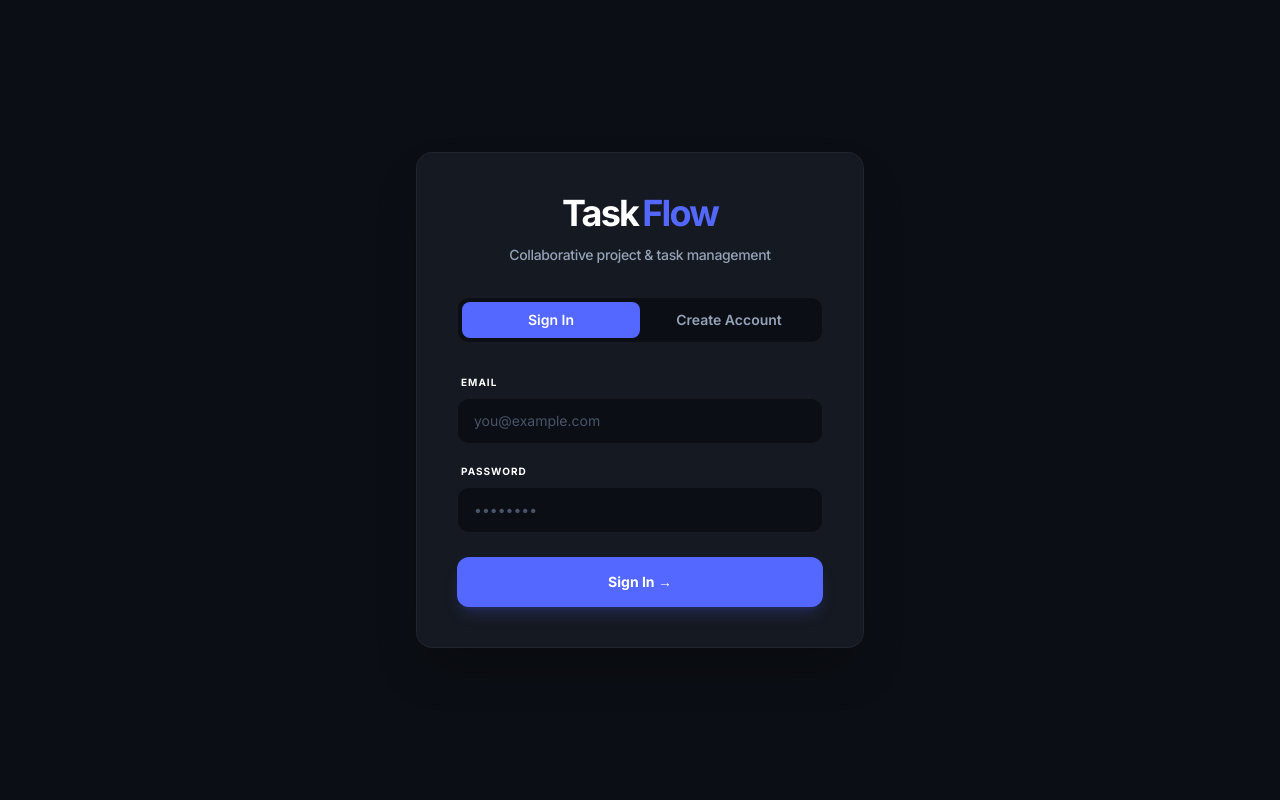
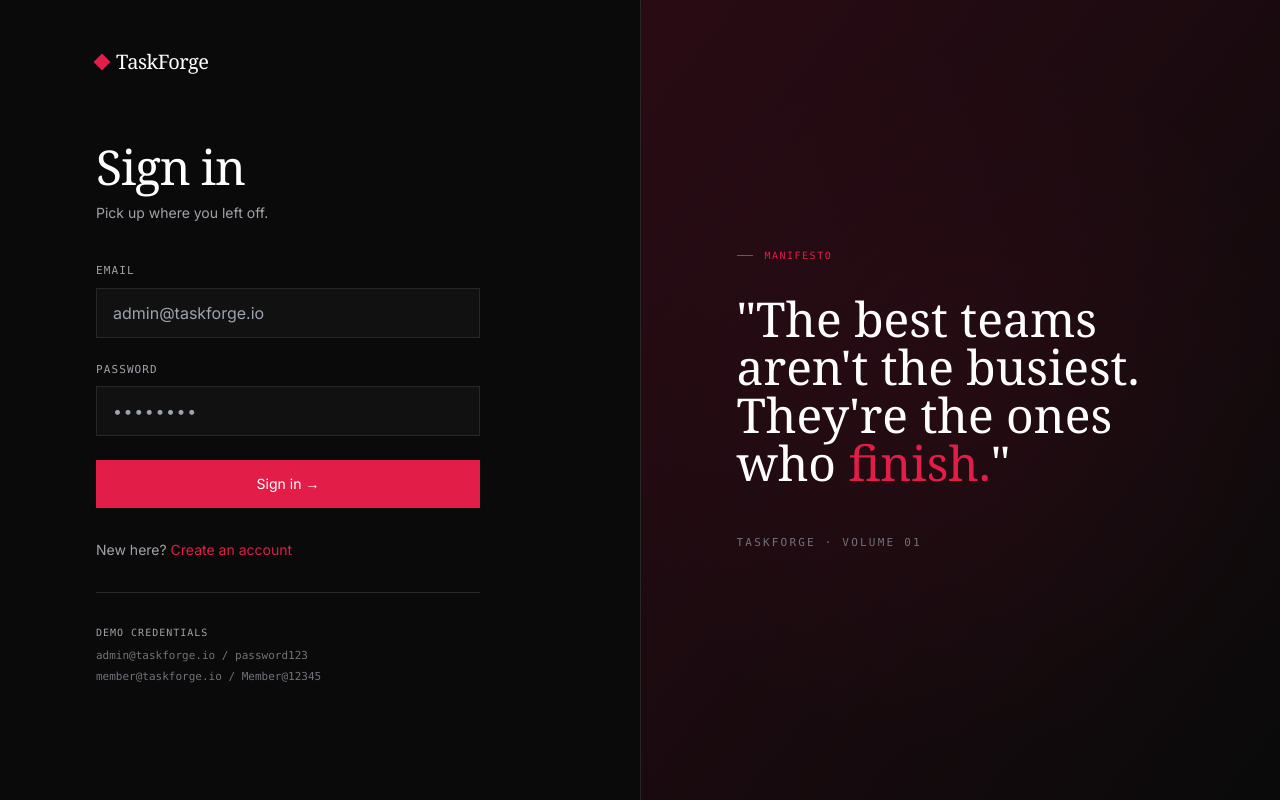
Before and after one commit to Aryan717317/Ethara.AI-Team-Task-Manager-web-app, a React (Vite) app in the folder frontend/: page /login in a window 1280 px wide. Built offline with nearby package versions, Linux system fonts and the light colour scheme; no server answers.

Commit message:
UI: Revamp login page to TaskForge split-screen design

```diff
--- a/frontend/src/pages/LoginPage.jsx
+++ b/frontend/src/pages/LoginPage.jsx
@@ -31,85 +31,112 @@ const LoginPage = () => {
   };
 
   return (
-    <div className="min-h-screen flex items-center justify-center bg-[#0B0E14] py-12 px-4 sm:px-6 lg:px-8 font-sans">
-      <div className="max-w-md w-full bg-[#151921] rounded-2xl shadow-2xl border border-white/5 p-10 space-y-8 backdrop-blur-xl">
-        <div className="text-center">
-          <h1 className="text-4xl font-black tracking-tighter text-white flex items-center justify-center gap-1">
-            Task<span className="text-[#5468FF]">Flow</span>
-          </h1>
-          <p className="mt-3 text-slate-400 text-sm font-medium tracking-tight">
-            Collaborative project & task management
-          </p>
+    <div className="min-h-screen flex bg-[#0A0A0A] font-sans">
+      {/* Left Pane - Auth Form */}
+      <div className="flex-1 flex flex-col px-8 sm:px-16 md:px-24 py-12 justify-between z-10 bg-[#0A0A0A] max-w-xl xl:max-w-2xl">
+        <div className="flex items-center gap-2">
+          <div className="w-3 h-3 bg-[#E11D48] rotate-45"></div>
+          <h1 className="text-xl text-white font-serif tracking-tight">TaskForge</h1>
         </div>
 
-        <div className="flex bg-[#0B0E14] p-1 rounded-xl border border-white/5">
-          <button
-            onClick={() => setIsRegister(false)}
-            className={`flex-1 py-2 text-sm font-semibold rounded-lg transition-all ${!isRegister ? 'bg-[#5468FF] text-white' : 'text-slate-400 hover:text-slate-200'}`}
-          >
-            Sign In
-          </button>
-          <button
-            onClick={() => setIsRegister(true)}
-            className={`flex-1 py-2 text-sm font-semibold rounded-lg transition-all ${isRegister ? 'bg-[#5468FF] text-white' : 'text-slate-400 hover:text-slate-200'}`}
-          >
-            Create Account
-          </button>
-        </div>
+        <div className="my-auto w-full max-w-sm">
+          <h2 className="text-5xl text-white font-serif mb-3 tracking-tight">
+            {isRegister ? 'Register' : 'Sign in'}
+          </h2>
+          <p className="text-[#A1A1AA] text-sm mb-10">
+            {isRegister ? 'Join the forge and start building.' : 'Pick up where you left off.'}
+          </p>
 
           {error && (
-          <div className="bg-rose-500/10 text-rose-400 p-3 rounded-xl text-xs font-medium text-center border border-rose-500/20">
+            <div className="bg-[#E11D48]/10 text-[#E11D48] p-3 rounded text-xs mb-6 border border-[#E11D48]/20">
               {error}
             </div>
           )}
 
-        <form className="mt-8 space-y-6" onSubmit={handleSubmit}>
-          <div className="space-y-5">
+          <form className="space-y-6" onSubmit={handleSubmit}>
             {isRegister && (
-              <div>
-                <label className="block text-[10px] font-bold text-slate-500 tracking-widest uppercase mb-2 ml-1">Full Name</label>
+              <div className="space-y-2">
+                <label className="block text-[11px] font-mono text-[#A1A1AA] uppercase tracking-[0.1em]">Full Name</label>
                 <input
                   type="text"
                   required
-                  className="block w-full px-4 py-3 border border-white/5 text-slate-100 bg-[#0B0E14] rounded-xl focus:outline-none focus:ring-2 focus:ring-[#5468FF]/50 placeholder-slate-600 sm:text-sm transition-all"
-                  placeholder="John Doe"
+                  className="w-full bg-[#111111] border border-[#27272A] text-white px-4 py-3 focus:outline-none focus:border-[#E11D48] transition-colors"
                   value={formData.name}
                   onChange={(e) => setFormData({ ...formData, name: e.target.value })}
                 />
               </div>
             )}
-            <div>
-              <label className="block text-[10px] font-bold text-slate-500 tracking-widest uppercase mb-2 ml-1 text-white">Email</label>
+            <div className="space-y-2">
+              <label className="block text-[11px] font-mono text-[#A1A1AA] uppercase tracking-[0.1em]">Email</label>
               <input
                 type="email"
                 required
-                className="block w-full px-4 py-3 border border-white/5 text-slate-100 bg-[#0B0E14] rounded-xl focus:outline-none focus:ring-2 focus:ring-[#5468FF]/50 placeholder-slate-600 sm:text-sm transition-all"
-                placeholder="you@example.com"
+                className="w-full bg-[#111111] border border-[#27272A] text-white px-4 py-3 focus:outline-none focus:border-[#E11D48] transition-colors"
+                placeholder="admin@taskforge.io"
                 value={formData.email}
                 onChange={(e) => setFormData({ ...formData, email: e.target.value })}
               />
             </div>
-            <div>
-              <label className="block text-[10px] font-bold text-slate-500 tracking-widest uppercase mb-2 ml-1 text-white">Password</label>
+            <div className="space-y-2">
+              <label className="block text-[11px] font-mono text-[#A1A1AA] uppercase tracking-[0.1em]">Password</label>
               <input
                 type="password"
                 required
-                className="block w-full px-4 py-3 border border-white/5 text-slate-100 bg-[#0B0E14] rounded-xl focus:outline-none focus:ring-2 focus:ring-[#5468FF]/50 placeholder-slate-600 sm:text-sm transition-all"
+                className="w-full bg-[#111111] border border-[#27272A] text-white px-4 py-3 focus:outline-none focus:border-[#E11D48] tracking-widest transition-colors"
                 placeholder="••••••••"
                 value={formData.password}
                 onChange={(e) => setFormData({ ...formData, password: e.target.value })}
               />
             </div>
-          </div>
 
             <button
               type="submit"
               disabled={loading}
-            className="w-full flex items-center justify-center gap-2 py-3.5 px-4 border border-transparent text-sm font-bold rounded-xl text-white bg-[#5468FF] hover:bg-[#4353cc] focus:outline-none focus:ring-4 focus:ring-[#5468FF]/20 disabled:opacity-50 transition-all shadow-lg shadow-[#5468FF]/20"
+              className="w-full bg-[#E11D48] hover:bg-[#BE123C] text-white py-3.5 text-sm transition-colors flex items-center justify-center gap-2 group disabled:opacity-50"
             >
-            {loading ? 'Processing...' : (isRegister ? 'Create Account' : 'Sign In →')}
+              {loading ? 'Processing...' : (isRegister ? 'Create account →' : 'Sign in →')}
             </button>
           </form>
+
+          <p className="mt-8 text-[#A1A1AA] text-sm">
+            {isRegister ? 'Already have an account? ' : 'New here? '}
+            <button onClick={() => setIsRegister(!isRegister)} className="text-[#E11D48] hover:underline">
+              {isRegister ? 'Sign in' : 'Create an account'}
+            </button>
+          </p>
+
+          <hr className="my-8 border-[#27272A]" />
+
+          <div className="space-y-2">
+            <p className="text-[10px] font-mono text-[#A1A1AA] uppercase tracking-[0.1em]">Demo Credentials</p>
+            <div className="text-[11px] font-mono text-[#71717A] space-y-1">
+              <p>admin@taskforge.io / password123</p>
+              <p>member@taskforge.io / Member@12345</p>
+            </div>
+          </div>
+        </div>
+      </div>
+
+      {/* Right Pane - Manifesto Graphic */}
+      <div className="hidden lg:flex flex-1 relative bg-gradient-to-br from-[#2A0B14] to-[#0A0A0A] p-24 items-center border-l border-[#27272A]">
+        {/* Subtle radial glow */}
+        <div className="absolute inset-0 bg-[radial-gradient(circle_at_center,rgba(225,29,72,0.05)_0%,transparent_70%)] pointer-events-none"></div>
+
+        <div className="relative z-10 max-w-xl">
+          <div className="flex items-center gap-3 mb-8">
+            <div className="h-[1px] w-4 bg-[#E11D48]"></div>
+            <span className="text-[#E11D48] text-[10px] font-mono uppercase tracking-[0.15em]">Manifesto</span>
+          </div>
+
+          <h2 className="text-4xl xl:text-5xl font-serif text-white leading-tight mb-12">
+            "The best teams aren't the busiest.<br />
+            They're the ones who <span className="text-[#E11D48]">finish.</span>"
+          </h2>
+
+          <p className="text-[#71717A] text-[11px] font-mono uppercase tracking-[0.2em]">
+            TASKFORGE · VOLUME 01
+          </p>
+        </div>
       </div>
     </div>
   );
```
Lines whose indentation alone changed are shown as unchanged.
